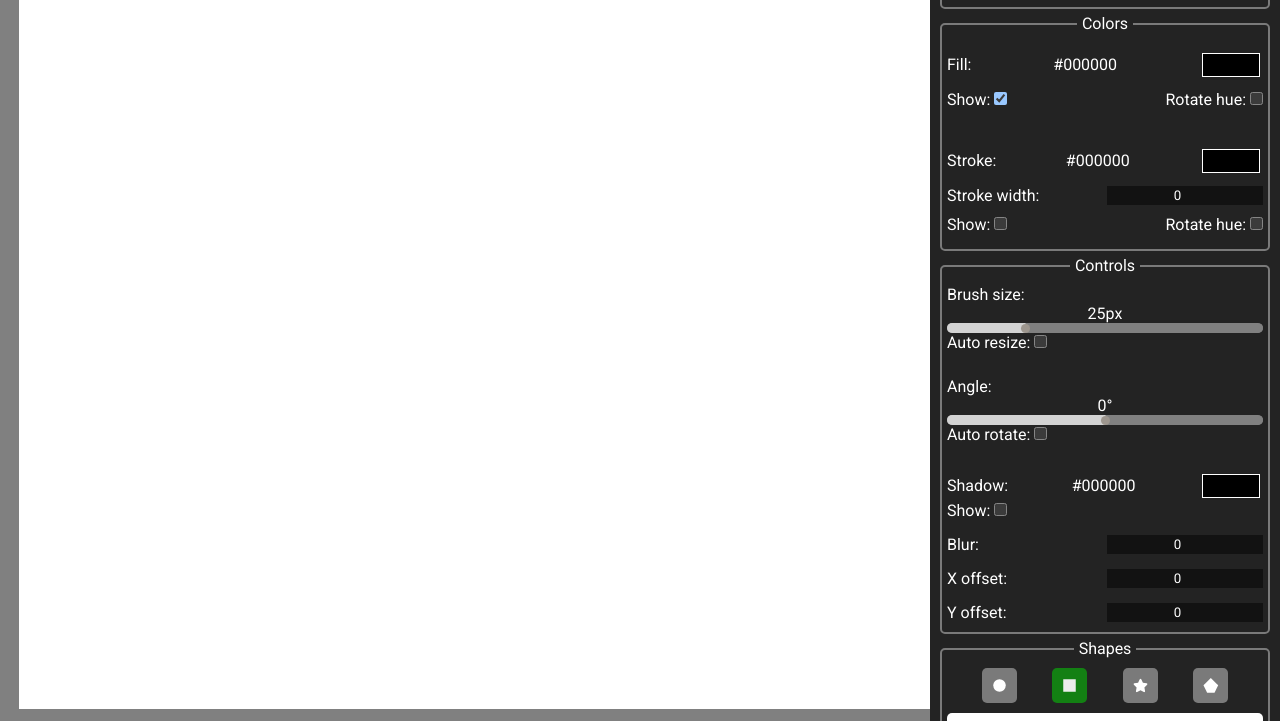
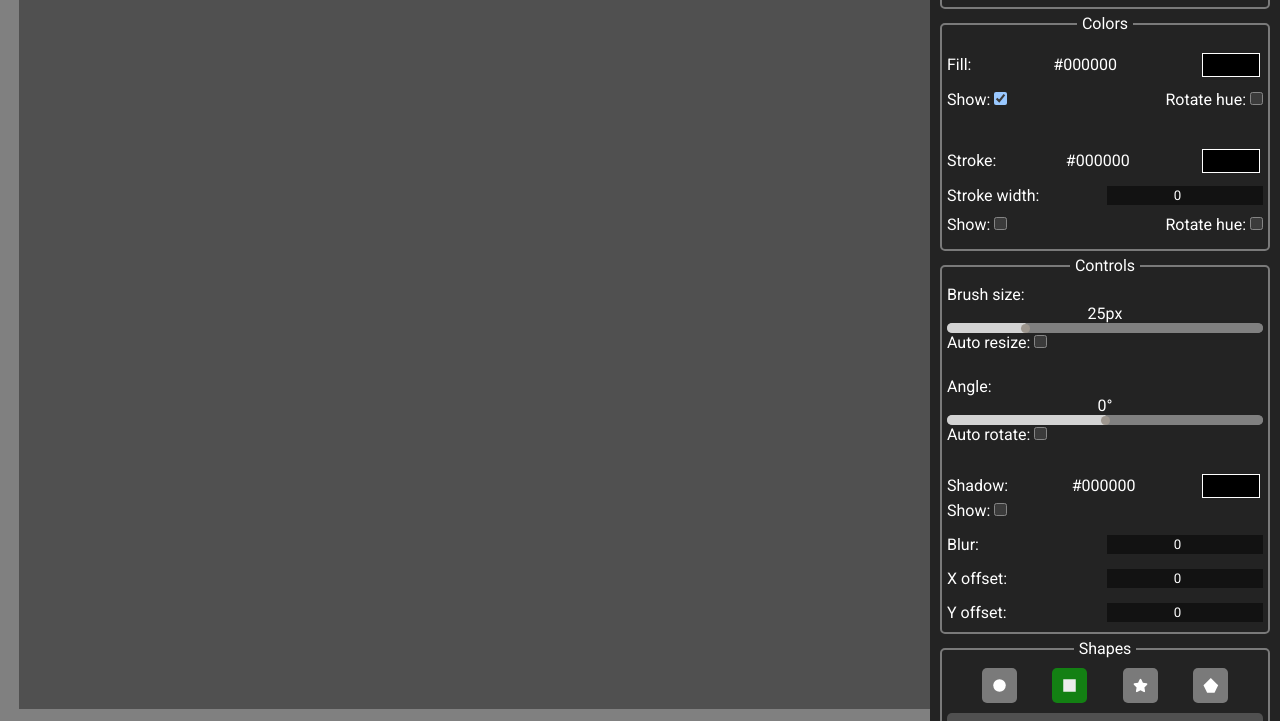
Before and after one commit to LePhenix47/Paintbrush_Younes-Lahouiti, a website: page index.html in a window 1280 px wide. Shown: the part 157-878 px from the top of the page. Drawn offline with Linux system fonts and the dark colour scheme.

Commit message:
Uncommented the bg canvas CSS variable ofr the dark theme

```diff
--- a/src/sass/themes/_dark-theme.scss
+++ b/src/sass/themes/_dark-theme.scss
@@ -12,7 +12,7 @@
 
         --semi-transparent-bg: rgba(0, 0, 0, 70%);
 
-        // --bg-canvas: #505050;
+        --bg-canvas: #505050;
 
         --scrollbar-track-bg-color: black;
         --scrollbar-thumb-bg-color: #ababab;
```
Also changed, not shown: dist/style.css.
